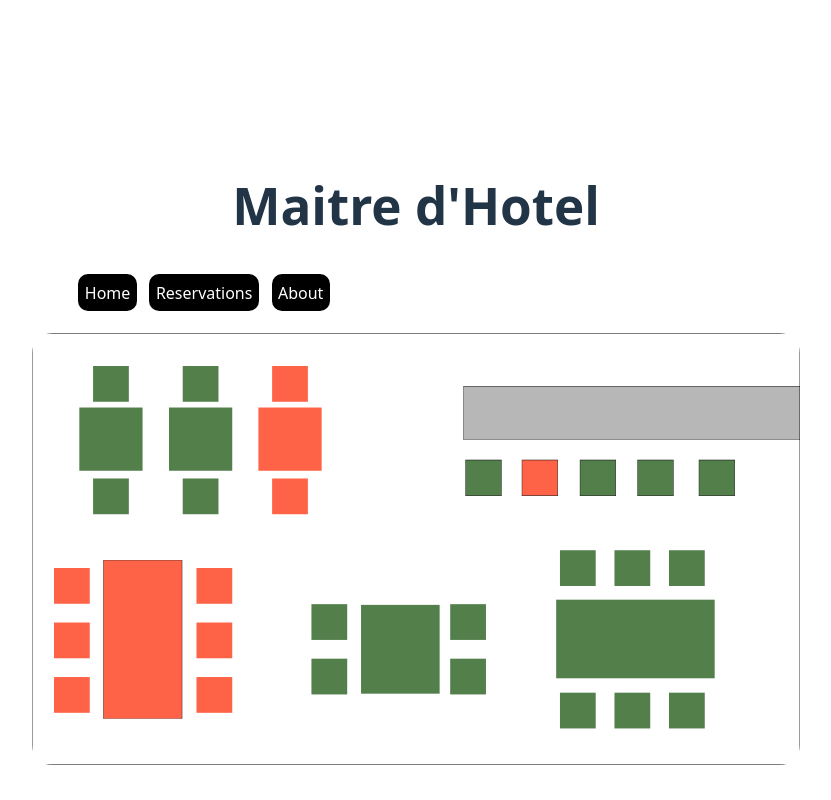
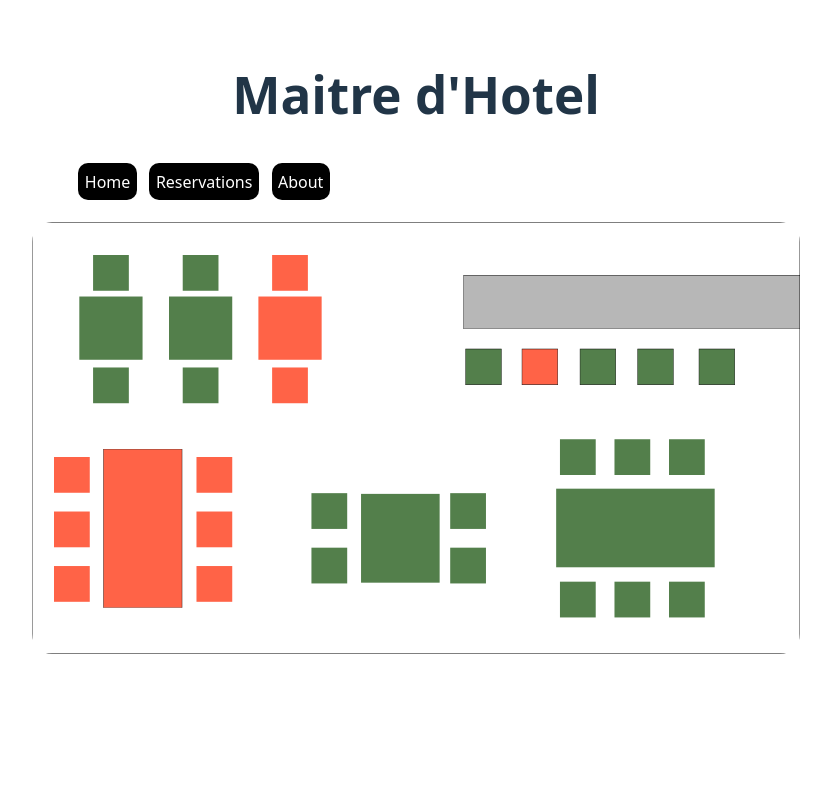
Before and after one commit to Devine4Life-Jules/maitreHotel, a React (Vite) app: page /#/ in a window 1280 px wide. Shown: the whole page, without its empty margins (224-1055 px from the left). Built offline with nearby package versions, Linux system fonts and the light colour scheme.

Commit message:
changed positioning in css

```diff
--- a/src/index.css
+++ b/src/index.css
@@ -55,8 +55,11 @@ body {
   margin: 0;
   display: flex;
   place-items: center;
+  align-items: center;
+  justify-content: center;
+  padding-top: 0;
   min-width: 320px;
-  min-height: 100vh;
+
 }
 
 h1 {
```
